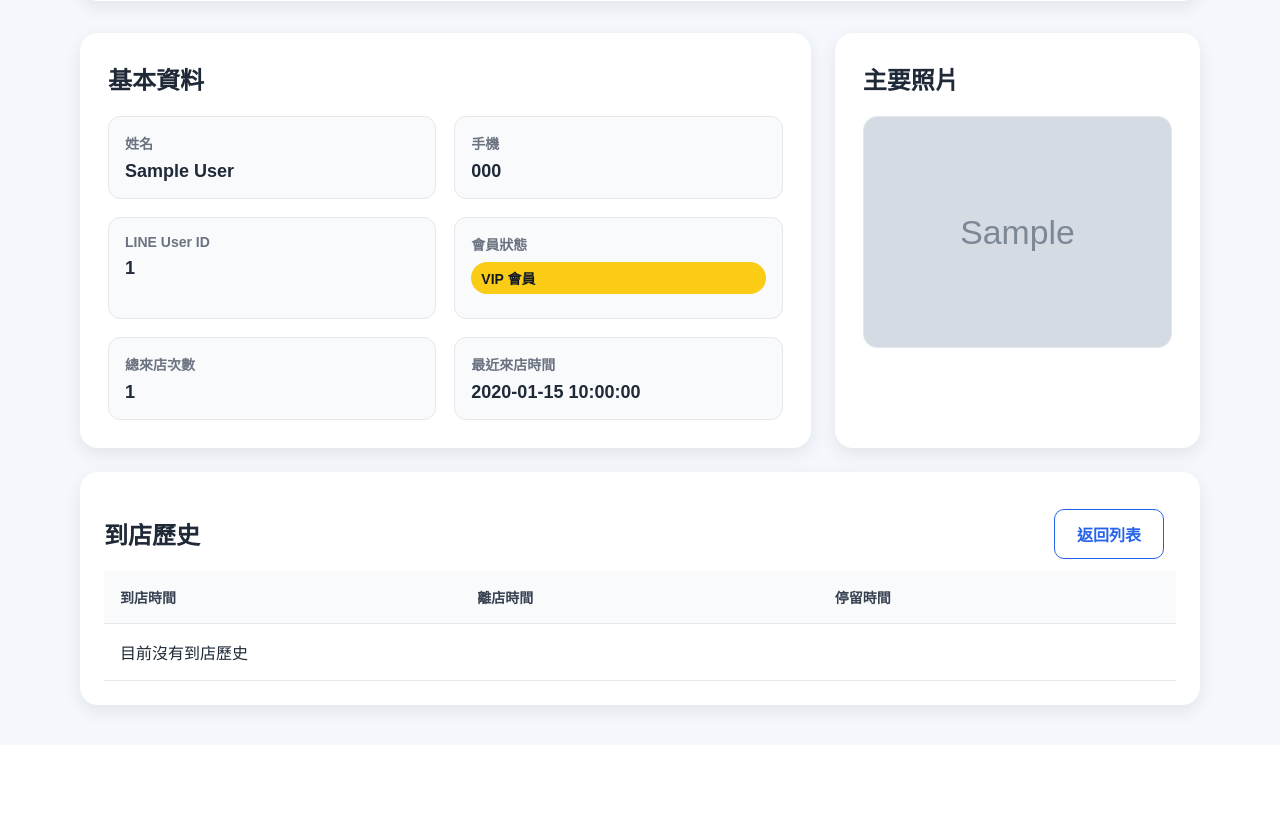
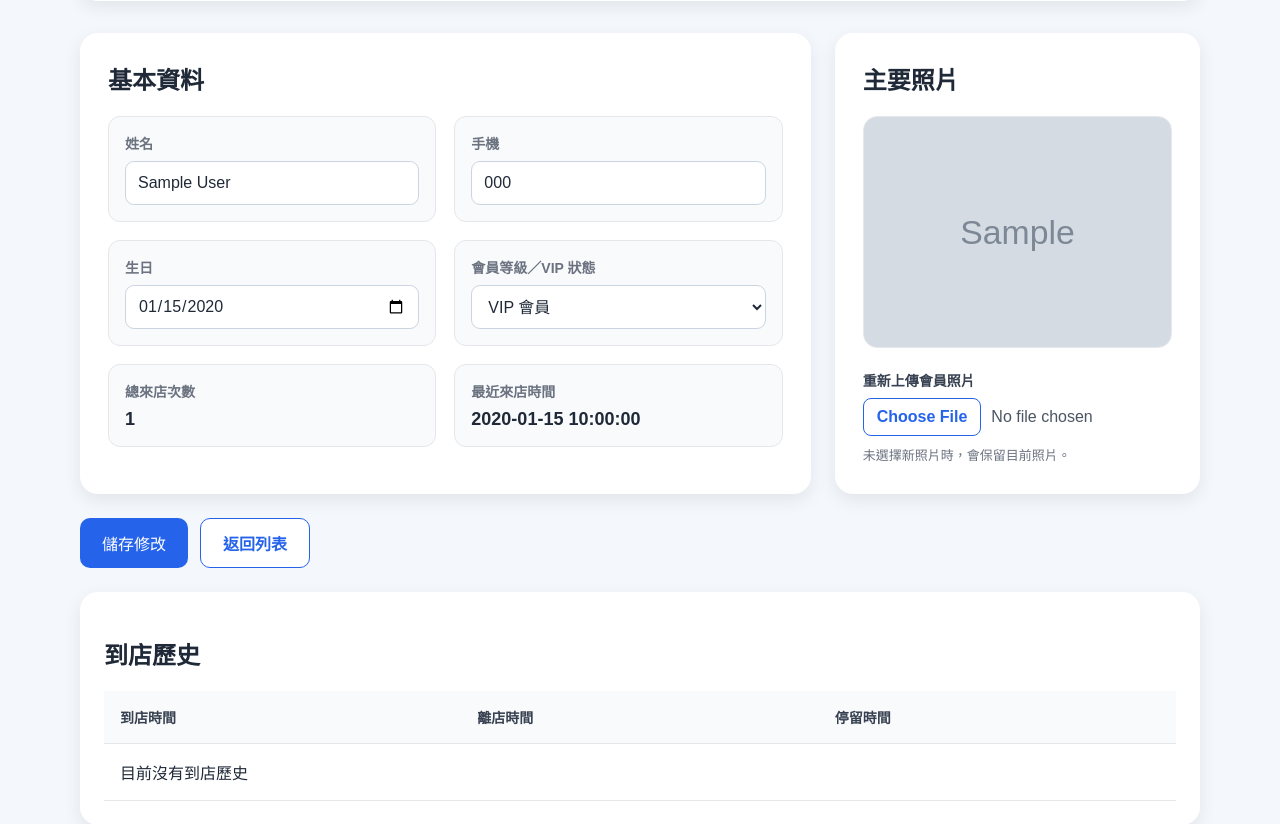
Before and after one commit to z31104/text630, a Flask app: page /member/1 in a window 1280 px wide. Shown: the part 345-1169 px from the top of the page. Before the commit the page ends 1067 px from the top, so only its background shows below. Run offline with Flask 3, Linux system fonts and the light colour scheme; tables that the repository leaves empty hold one stand-in row (values such as "Sample post"); grey boxes marked "Sample" are stand-in pictures; data that the repository does not hold is empty.

Commit message:
web:會員詳細資料四格可編輯

```diff
--- a/routes/member.py
+++ b/routes/member.py
@@ -572,92 +572,171 @@ def delete_member(member_id):
 
 @member_bp.route("/member/edit/<int:member_id>", methods=["GET", "POST"])
 def edit_member(member_id):
-    conn = get_connection()
-    cursor = conn.cursor(dictionary=True)
+    conn = None
+    cursor = None
+    saved_image_path = None
 
-    cursor.execute("""
-        SELECT member_id, name, phone, birthday, vip, member_level,
-               visit_count, line_user_id, total_amount,
-               favorite_product, face_image, registration_source
-        FROM members
-        WHERE member_id = %s
-    """, (member_id,))
+    try:
+        conn = get_connection()
+        cursor = conn.cursor(dictionary=True)
+        cursor.execute("""
+            SELECT member_id, name, phone, birthday, vip, member_level,
+                   face_image
+            FROM members
+            WHERE member_id = %s
+        """, (member_id,))
 
-    target_member = cursor.fetchone()
+        target_member = cursor.fetchone()
 
-    if target_member is None:
-        cursor.close()
-        conn.close()
-        return "找不到會員"
+        if target_member is None:
+            return "找不到會員", 404
 
-    if request.method == "POST":
-         vip = request.form.get("vip") == "1"
-         member_level = "vip" if vip else "normal"
+        if request.method == "GET":
+            return redirect(url_for(
+                "member.member_detail",
+                member_id=member_id
+            ))
 
-         sql = """
-        UPDATE members
-        SET name = %s,
-            phone = %s,
-            birthday = %s,
-            vip = %s,
-            member_level = %s,
-            visit_count = %s,
-            line_user_id = %s,
-            total_amount = %s,
-            favorite_product = %s,
-            face_image = %s
-        WHERE member_id = %s
-        """
+        name = (request.form.get("name") or "").strip()
+        phone = (request.form.get("phone") or "").strip() or None
+        birthday = (request.form.get("birthday") or "").strip() or None
+        vip = request.form.get("vip") == "1"
+        member_level = "vip" if vip else "normal"
 
-         data = (
-            request.form.get("name"),
-            request.form.get("phone"),
-            request.form.get("birthday") or None,
+        if not name:
+            return redirect(url_for(
+                "member.member_detail",
+                member_id=member_id,
+                error="姓名不可為空"
+            ))
+
+        image_file = request.files.get("face_image")
+        has_new_image = bool(
+            image_file is not None
+            and image_file.filename
+        )
+        face_image_path = target_member.get("face_image")
+
+        if has_new_image:
+            if not allowed_image_file(image_file.filename):
+                return redirect(url_for(
+                    "member.member_detail",
+                    member_id=member_id,
+                    error="照片格式錯誤，只接受 jpg、jpeg、png"
+                ))
+
+            original_filename = secure_filename(image_file.filename)
+            extension = original_filename.rsplit(".", 1)[1].lower()
+            new_filename = f"member_{uuid.uuid4().hex}.{extension}"
+            saved_image_path = os.path.join(
+                MEMBER_IMAGE_DIR,
+                new_filename
+            )
+            image_file.save(saved_image_path)
+
+            face_check_result = validate_member_face_image(
+                saved_image_path
+            )
+
+            if not face_check_result.get("success"):
+                if os.path.exists(saved_image_path):
+                    os.remove(saved_image_path)
+
+                saved_image_path = None
+                return redirect(url_for(
+                    "member.member_detail",
+                    member_id=member_id,
+                    error=face_check_result.get(
+                        "message",
+                        "會員照片驗證失敗"
+                    )
+                ))
+
+            face_image_path = saved_image_path
+
+        cursor.execute("""
+            UPDATE members
+            SET name = %s,
+                phone = %s,
+                birthday = %s,
+                vip = %s,
+                member_level = %s,
+                face_image = %s
+            WHERE member_id = %s
+        """, (
+            name,
+            phone,
+            birthday,
             vip,
             member_level,
-            int(request.form.get("visit_count") or 0),
-            request.form.get("line_user_id"),
-            int(request.form.get("total_amount") or 0),
-            request.form.get("favorite_product"),
-            request.form.get("face_image"),
+            face_image_path,
             member_id
-        )
+        ))
+        conn.commit()
 
-         cursor.execute(sql, data)
-         conn.commit()
+        if has_new_image:
+            face_register_result = register_member_face(
+                member_id=member_id,
+                image_path=saved_image_path
+            )
 
-         cursor.close()
-         conn.close()
+            if not face_register_result.get("success"):
+                cursor.execute("""
+                    UPDATE members
+                    SET name = %s,
+                        phone = %s,
+                        birthday = %s,
+                        vip = %s,
+                        member_level = %s,
+                        face_image = %s
+                    WHERE member_id = %s
+                """, (
+                    target_member.get("name"),
+                    target_member.get("phone"),
+                    target_member.get("birthday"),
+                    target_member.get("vip"),
+                    target_member.get("member_level"),
+                    target_member.get("face_image"),
+                    member_id
+                ))
+                conn.commit()
 
-         return redirect("/member")
+                if os.path.exists(saved_image_path):
+                    os.remove(saved_image_path)
 
-    cursor.close()
-    conn.close()
+                saved_image_path = None
+                return redirect(url_for(
+                    "member.member_detail",
+                    member_id=member_id,
+                    error=face_register_result.get(
+                        "message",
+                        "會員人臉建檔失敗"
+                    )
+                ))
 
-    vip_selected = "selected" if target_member["vip"] else ""
-    normal_selected = "" if target_member["vip"] else "selected"
+        return redirect(url_for(
+            "member.member_detail",
+            member_id=member_id,
+            saved=1
+        ))
 
-    return f"""
-    <h1>修改會員</h1>
+    except Exception as e:
+        if conn is not None:
+            conn.rollback()
 
-    <form method="POST" enctype="multipart/form-data">
-        <p>會員編號：{target_member['member_id']}</p>
-        <p>姓名：<input type="text" name="name" value="{target_member['name'] or ''}"></p>
-        <p>電話：<input type="text" name="phone" value="{target_member['phone'] or ''}"></p>
-        <p>生日：<input type="date" name="birthday" value="{target_member['birthday'] or ''}"></p>
-        <p>LINE User ID：<input type="text" name="line_user_id" value="{target_member['line_user_id'] or ''}"></p>
-        <p>來店次數：<input type="number" name="visit_count" value="{target_member['visit_count'] or 0}"></p>
-        <p>累積消費：<input type="number" name="total_amount" value="{target_member['total_amount'] or 0}"></p>
-        <p>偏好商品：<input type="text" name="favorite_product" value="{target_member['favorite_product'] or ''}"></p>
-        <p>人臉圖片路徑：<input type="text" name="face_image" value="{target_member['face_image'] or ''}"></p>
-        <p>是否 VIP：
-            <select name="vip">
-                <option value="0" {normal_selected}>一般會員</option>
-                <option value="1" {vip_selected}>VIP會員</option>
-            </select>
-        </p>
-        <button type="submit">儲存修改</button>
-    </form>
+        if saved_image_path and os.path.exists(saved_image_path):
+            os.remove(saved_image_path)
 
-    <p><a href="/member">回會員列表</a></p>
-    """
+        print("修改會員資料失敗：", e)
+        return redirect(url_for(
+            "member.member_detail",
+            member_id=member_id,
+            error="會員資料儲存失敗"
+        ))
+
+    finally:
+        if cursor is not None:
+            cursor.close()
+
+        if conn is not None:
+            conn.close()
--- a/static/css/style.css
+++ b/static/css/style.css
@@ -458,6 +458,30 @@ body {
     font-weight: 700;
 }
 
+.detail-field > label {
+    display: block;
+    margin-bottom: 8px;
+    color: #6b7280;
+    font-size: 14px;
+    font-weight: 700;
+}
+
+.detail-input {
+    width: 100%;
+    min-height: 44px;
+    padding: 10px 12px;
+    border: 1px solid #cbd5e1;
+    border-radius: 9px;
+    background-color: #ffffff;
+    color: #1f2937;
+    font: inherit;
+}
+
+.detail-input:focus {
+    outline: 3px solid rgba(37, 99, 235, 0.15);
+    border-color: #2563eb;
+}
+
 .detail-field strong {
     color: #1f2937;
     font-size: 18px;
@@ -483,6 +507,75 @@ body {
     color: #6b7280;
     border: 1px dashed #cbd5e1;
     font-weight: 700;
+}
+
+.member-photo-upload-label {
+    display: block;
+    margin: 18px 0 8px;
+    color: #374151;
+    font-size: 14px;
+    font-weight: 700;
+}
+
+.member-photo-input {
+    width: 100%;
+    color: #4b5563;
+    font: inherit;
+}
+
+.member-photo-input::file-selector-button {
+    margin-right: 10px;
+    padding: 9px 13px;
+    border: 1px solid #2563eb;
+    border-radius: 8px;
+    background-color: #ffffff;
+    color: #2563eb;
+    font-weight: 700;
+    cursor: pointer;
+}
+
+.member-photo-hint {
+    margin: 10px 0 0;
+    color: #6b7280;
+    font-size: 13px;
+    line-height: 1.5;
+}
+
+.member-detail-actions {
+    display: flex;
+    gap: 12px;
+    margin: 0 0 24px;
+}
+
+.member-detail-actions .primary-btn,
+.member-detail-actions .secondary-btn {
+    margin-right: 0;
+}
+
+.member-save-btn {
+    border: 0;
+    font: inherit;
+    cursor: pointer;
+}
+
+.member-form-message {
+    margin-bottom: 20px;
+    padding: 14px 18px;
+    border: 1px solid;
+    border-radius: 12px;
+    font-weight: 700;
+}
+
+.member-form-message.success {
+    border-color: #86efac;
+    background-color: #f0fdf4;
+    color: #166534;
+}
+
+.member-form-message.error {
+    border-color: #fca5a5;
+    background-color: #fef2f2;
+    color: #991b1b;
 }
 
 .badge,
--- a/templates/member_detail.html
+++ b/templates/member_detail.html
@@ -18,35 +18,74 @@
     <p>查看會員基本資料、照片與到店歷史紀錄。</p>
 </section>
 
+{% if request.args.get("saved") %}
+    <div class="member-form-message success" role="status">
+        會員資料已儲存。
+    </div>
+{% endif %}
+
+{% if request.args.get("error") %}
+    <div class="member-form-message error" role="alert">
+        {{ request.args.get("error") }}
+    </div>
+{% endif %}
+
+<form
+    class="member-detail-form"
+    method="POST"
+    action="{{ url_for('member.edit_member', member_id=member.get('member_id')) }}"
+    enctype="multipart/form-data"
+>
     <section class="member-detail-layout">
         <div class="member-detail-card">
             <h2>基本資料</h2>
 
             <div class="member-detail-grid">
                 <div class="detail-field">
-                <span>姓名</span>
-                <strong>{{ member.get("name", "") or "-" }}</strong>
+                    <label for="member-name">姓名</label>
+                    <input
+                        id="member-name"
+                        class="detail-input"
+                        type="text"
+                        name="name"
+                        value="{{ member.get('name', '') or '' }}"
+                        required
+                    >
                 </div>
 
                 <div class="detail-field">
-                <span>手機</span>
-                <strong>{{ member.get("phone", "") or "-" }}</strong>
+                    <label for="member-phone">手機</label>
+                    <input
+                        id="member-phone"
+                        class="detail-input"
+                        type="tel"
+                        name="phone"
+                        value="{{ member.get('phone', '') or '' }}"
+                        autocomplete="tel"
+                    >
                 </div>
 
                 <div class="detail-field">
-                <span>LINE User ID</span>
-                <strong>{{ member.get("line_user_id", "") or "-" }}</strong>
+                    <label for="member-birthday">生日</label>
+                    <input
+                        id="member-birthday"
+                        class="detail-input"
+                        type="date"
+                        name="birthday"
+                        value="{{ member.get('birthday', '') or '' }}"
+                    >
                 </div>
 
                 <div class="detail-field">
-                <span>會員狀態</span>
-                {% if is_vip or member_level == "vip" %}
-                    <strong><span class="badge vip">VIP 會員</span></strong>
-                {% elif member_level == "guest" %}
-                    <strong><span class="badge normal">訪客</span></strong>
-                {% else %}
-                    <strong><span class="badge normal">一般會員</span></strong>
-                {% endif %}
+                    <label for="member-vip">會員等級／VIP 狀態</label>
+                    <select id="member-vip" class="detail-input" name="vip">
+                        <option value="0" {% if not is_vip and member_level != "vip" %}selected{% endif %}>
+                            一般會員
+                        </option>
+                        <option value="1" {% if is_vip or member_level == "vip" %}selected{% endif %}>
+                            VIP 會員
+                        </option>
+                    </select>
                 </div>
             </div>
 
@@ -77,13 +116,32 @@
                     尚無照片
                 </div>
             {% endif %}
+
+            <label class="member-photo-upload-label" for="member-face-image">
+                重新上傳會員照片
+            </label>
+            <input
+                id="member-face-image"
+                class="member-photo-input"
+                type="file"
+                name="face_image"
+                accept=".jpg,.jpeg,.png"
+            >
+            <p class="member-photo-hint">
+                未選擇新照片時，會保留目前照片。
+            </p>
         </div>
     </section>
+
+    <div class="member-detail-actions">
+        <button type="submit" class="primary-btn member-save-btn">儲存修改</button>
+        <a href="/member" class="secondary-btn">返回列表</a>
+    </div>
+</form>
 
 <section class="member-table-card">
     <div class="table-header">
         <h2>到店歷史</h2>
-        <a href="/member" class="secondary-btn">返回列表</a>
     </div>
 
     <table class="member-table">
```
Lines whose indentation alone changed are shown as unchanged.
